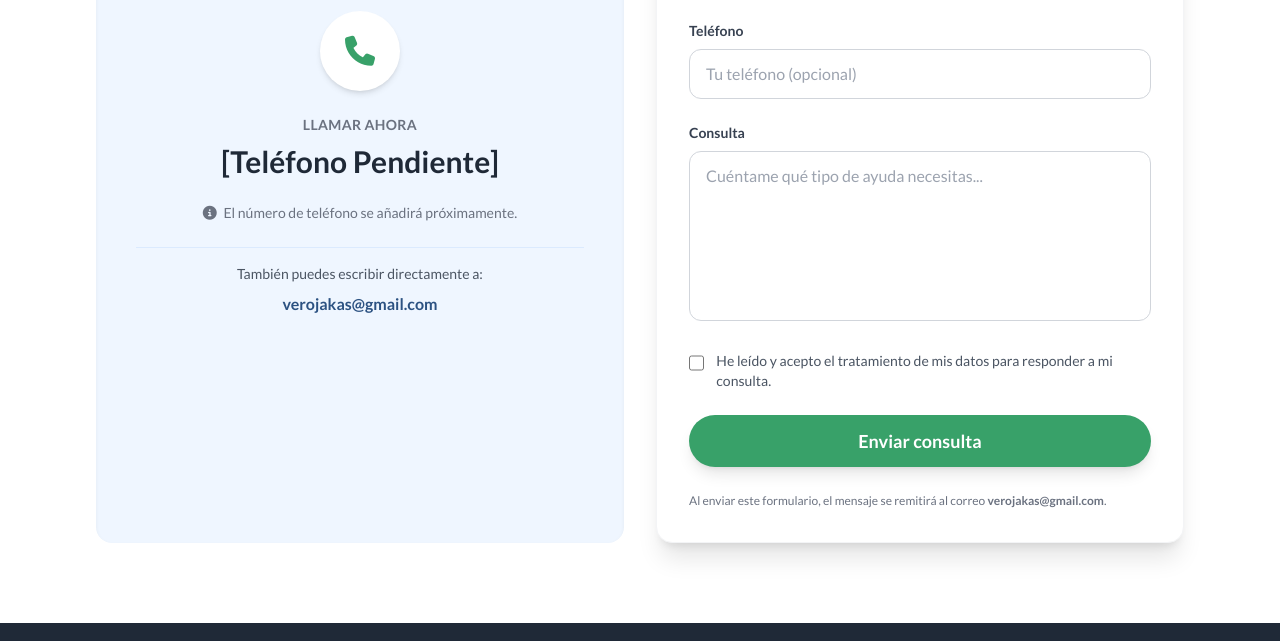
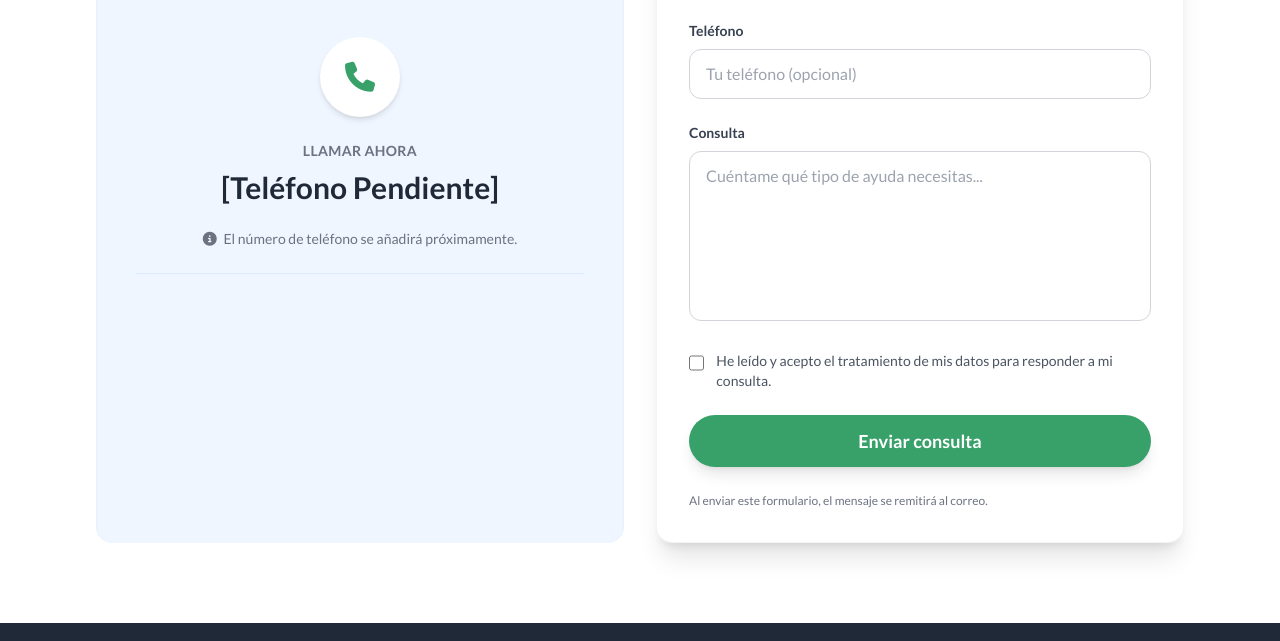
Before and after one commit to Maria79/Asistencia-Domiciliaria, a website: page index.html in a window 1280 px wide. Shown: the part 2986-3627 px from the top of the page. Drawn offline with nearby package versions, Linux system fonts and the light colour scheme.

Commit message:
Actualizar index.html

```diff
--- a/index.html
+++ b/index.html
@@ -383,15 +383,7 @@
               </p>
 
               <div class="pt-4 border-t border-blue-100 w-full">
-                <p class="text-sm text-gray-600">
-                  También puedes escribir directamente a:
-                </p>
-                <a
-                  href="mailto:verojakas@gmail.com"
-                  class="inline-block mt-2 text-primary font-semibold hover:underline"
-                >
-                  verojakas@gmail.com
-                </a>
+
               </div>
             </div>
           </div>
@@ -477,8 +469,7 @@
               <p id="form-status" class="text-sm hidden"></p>
 
               <p class="text-xs text-gray-500 leading-relaxed">
-                Al enviar este formulario, el mensaje se remitirá al correo
-                <span class="font-semibold">verojakas@gmail.com</span>.
+                Al enviar este formulario, el mensaje se remitirá al correo.
               </p>
             </form>
           </div>
```
